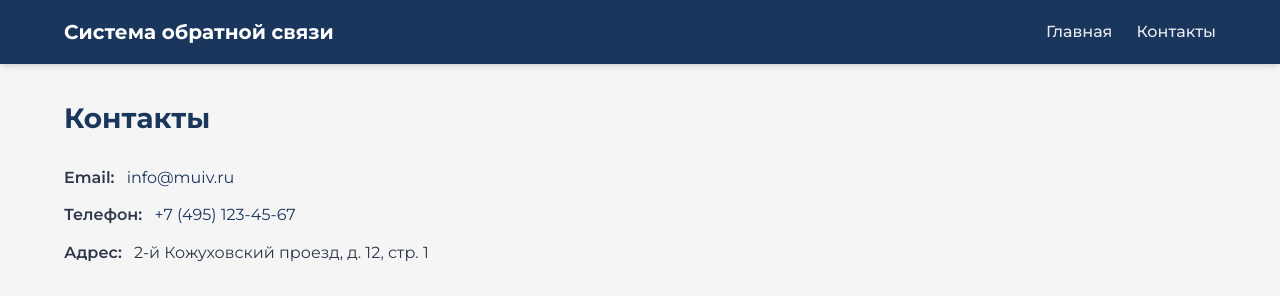
After one commit to feedbacksys1/fbsys, a Django app: page /contacts/ in a window 1280 px wide. The commit adds this page. Shown: the top 296 px of the page. Run offline with Django 5.2, Linux system fonts and the light colour scheme.

Commit message:
Created simple contacts page

```diff
--- a/app/urls.py
+++ b/app/urls.py
@@ -21,5 +21,6 @@ from . import views
 
 urlpatterns = [
     path('', views.landing, name='landing'),
+    path('contacts/', views.contacts, name='contacts'),
     path('admin/', admin.site.urls),
 ]
--- a/app/views.py
+++ b/app/views.py
@@ -9,3 +9,10 @@ def landing(request):
     Главная (лендинг) страница сервиса обратной связи.
     """
     return render(request, 'landing.html')
+
+
+def contacts(request):
+    """
+    Страница контактов.
+    """
+    return render(request, 'contacts.html')
--- a/static/css/style.css
+++ b/static/css/style.css
@@ -323,6 +323,52 @@ body {
     color: var(--color-surface);
 }
 
+.contacts-page {
+    max-width: 900px;
+}
+
+.page-title {
+    font-size: 1.75rem;
+    color: var(--color-primary);
+    margin-bottom: 1.5rem;
+}
+
+.contacts-info {
+    margin-bottom: 2rem;
+}
+
+.contact-item {
+    font-size: 1rem;
+    color: var(--color-text);
+    margin-bottom: 0.75rem;
+}
+
+.contact-label {
+    font-weight: 600;
+    margin-right: 0.5rem;
+}
+
+.contacts-info a {
+    color: var(--color-primary);
+    text-decoration: none;
+}
+
+.contacts-info a:hover {
+    text-decoration: underline;
+}
+
+.contacts-map {
+    border-radius: var(--radius);
+    overflow: hidden;
+    border: 1px solid var(--color-border);
+}
+
+.contacts-map .google-map {
+    display: block;
+    min-height: 700px;
+    border: 0;
+}
+
 @media (max-width: 900px) {
     .steps-cta-inner {
         grid-template-columns: 1fr;
--- a/templates/base.html
+++ b/templates/base.html
@@ -16,6 +16,7 @@
             <a href="{% url 'landing' %}" class="logo">Система обратной связи</a>
             <nav class="main-nav">
                 <a href="{% url 'landing' %}">Главная</a>
+                <a href="{% url 'contacts' %}">Контакты</a>
             </nav>
         </div>
     </header>
--- /dev/null
+++ b/templates/contacts.html
@@ -0,0 +1,17 @@
+{% extends "base.html" %}
+
+{% block title %}Контакты{% endblock %}
+
+{% block content %}
+<div class="contacts-page">
+    <h1 class="page-title">Контакты</h1>
+    <div class="contacts-info">
+        <p class="contact-item"><span class="contact-label">Email:</span> <a href="mailto:info@muiv.ru">info@muiv.ru</a></p>
+        <p class="contact-item"><span class="contact-label">Телефон:</span> <a href="tel:+74951234567">+7 (495) 123-45-67</a></p>
+        <p class="contact-item"><span class="contact-label">Адрес:</span> 2-й Кожуховский проезд, д. 12, стр. 1</p>
+    </div>
+    <div class="contacts-map">
+        <iframe src="https://www.google.com/maps/embed?pb=!1m18!1m12!1m3!1d15120.641118896838!2d37.65627018573483!3d55.71164274250781!2m3!1f0!2f0!3f0!3m2!1i1024!2i768!4f13.1!3m3!1m2!1s0x414ab4caf9faf987%3A0xbfd80e63b2dea40f!2s2-Y%20Kozhukhovskiy%20Proyezd%2C%20Moskva%2C%20Russia!5e0!3m2!1sen!2saz!4v1764412880585!5m2!1sen!2saz" width="100%" height="600" allowfullscreen="" loading="lazy" referrerpolicy="no-referrer-when-downgrade" class="google-map" title="Карта"></iframe>
+    </div>
+</div>
+{% endblock %}
```
